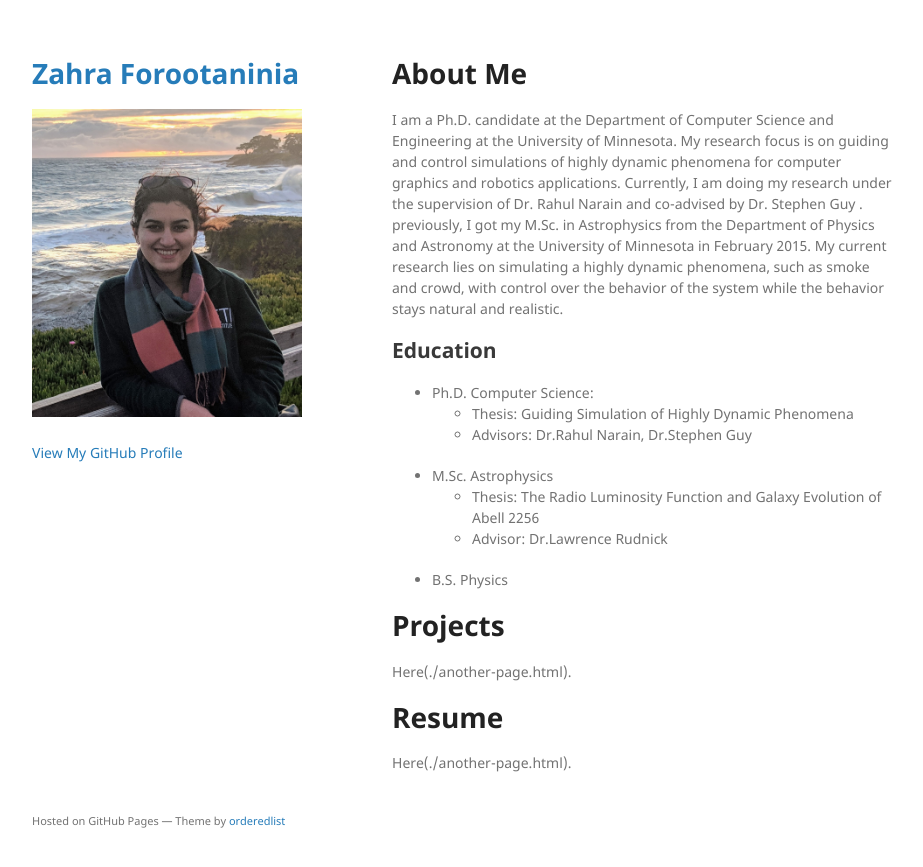
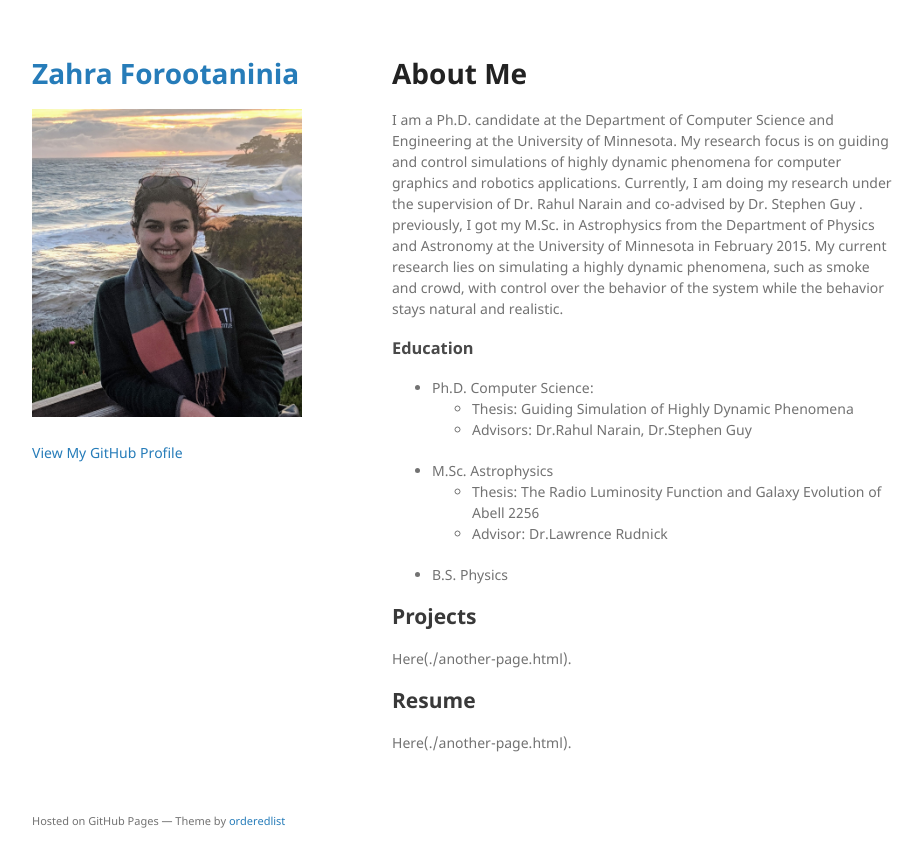
Before and after one commit to zahraforootaninia/zahraforootaninia.github.io, a Jekyll site: the page built from index.md, in a window 1280 px wide. Shown: the top 867 px of the page, without its empty margins (178-1101 px from the left). Built offline with Jekyll 4.4.1, drawn with Linux system fonts in a browser that asks for light colours; the repository's description, which GitHub fills in, is left out; our own code applies the rules of GitHub Pages for plain Markdown files.

```diff
--- a/index.md
+++ b/index.md
@@ -5,7 +5,7 @@ layout: default
 
 I am a Ph.D. candidate at the Department of Computer Science and Engineering at the University of Minnesota. My research focus is on guiding and control simulations of highly dynamic phenomena for computer graphics and robotics applications. Currently, I am doing my research under the supervision of Dr. Rahul Narain and co-advised by Dr. Stephen Guy . previously, I got my M.Sc. in Astrophysics from the Department of Physics and Astronomy at the University of Minnesota in February 2015. My current research lies on simulating a highly dynamic phenomena, such as smoke and crowd, with control over the behavior of the system while the behavior stays natural and realistic.
 
-## Education
+### Education
 
 * Ph.D. Computer Science:
 	* Thesis: Guiding Simulation of Highly Dynamic Phenomena
@@ -19,9 +19,9 @@ I am a Ph.D. candidate at the Department of Computer Science and Engineering at
 
 * B.S. Physics
 
-# Projects
+## Projects
 Here(./another-page.html).
-# Resume
+## Resume
 Here(./another-page.html).
 
 <!-- Text can be **bold**, _italic_, or ~~strikethrough~~.
```
